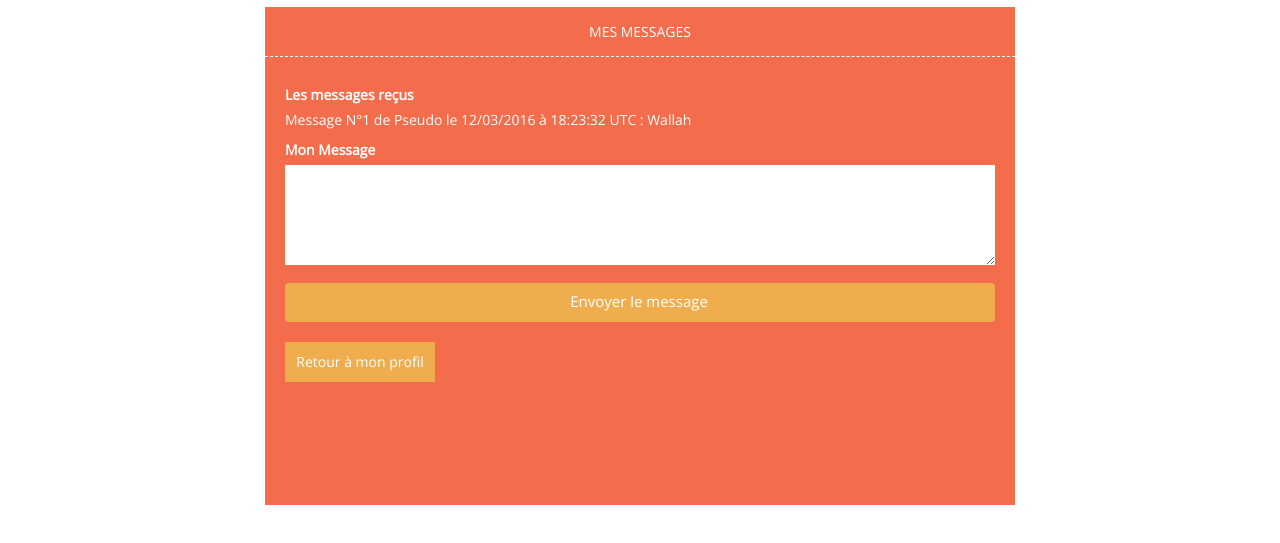
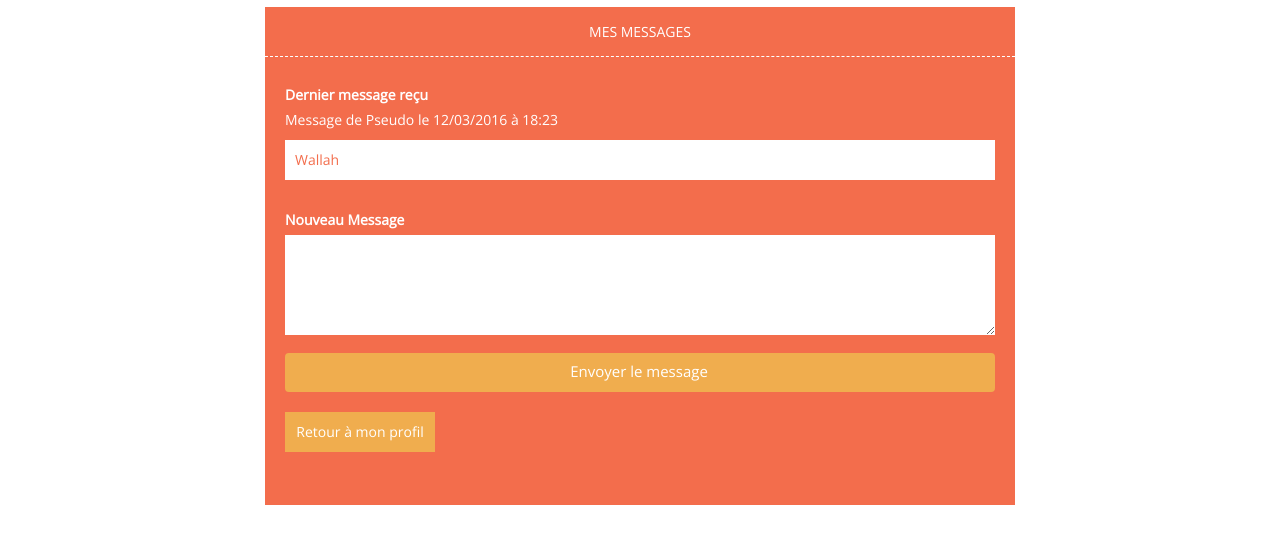
Before and after one commit to Alex-60/Projet_Angular, a plain HTML site: page message.html in a window 1280 px wide. Shown: the part 53-596 px from the top of the page. Drawn offline with nearby package versions, Linux system fonts and the light colour scheme.

Commit message:
maj message

```diff
--- a/assets/css/message.css
+++ b/assets/css/message.css
@@ -140,7 +140,10 @@ textarea{
         background-color: #f0ad4e;
         margin: 20px auto 0;
     }
-    .editProfilForm{
-        height: 970px;
-    }
 }
+
+.txtMessage{
+    background:#fff;
+    color:#f36d4c;
+    padding:10px;
+}
--- a/message.html
+++ b/message.html
@@ -72,14 +72,17 @@
                                 <input type="hidden" name="" value="" />
 
                                  <div class="field">
-                                    <label for="profile_introduction">Les messages reçus</label>
+                                    <label for="profile_introduction">Dernier message reçu</label>
                                     <p>
-                                        Message N°1 de Pseudo le 12/03/2016 à 18:23:32 UTC : Wallah
+                                        Message de Pseudo le 12/03/2016 à 18:23
                                     </p>
+                                    <p class="txtMessage">Wallah</p>
                                 </div>
 
+                                <br>
+
                                 <div class="field">
-                                    <label for="profile_introduction">Mon Message</label>
+                                    <label for="profile_introduction">Nouveau Message</label>
                                     <textarea name="my-message" id="my-message" rows="2">
                                     </textarea>
                                 </div>
```
